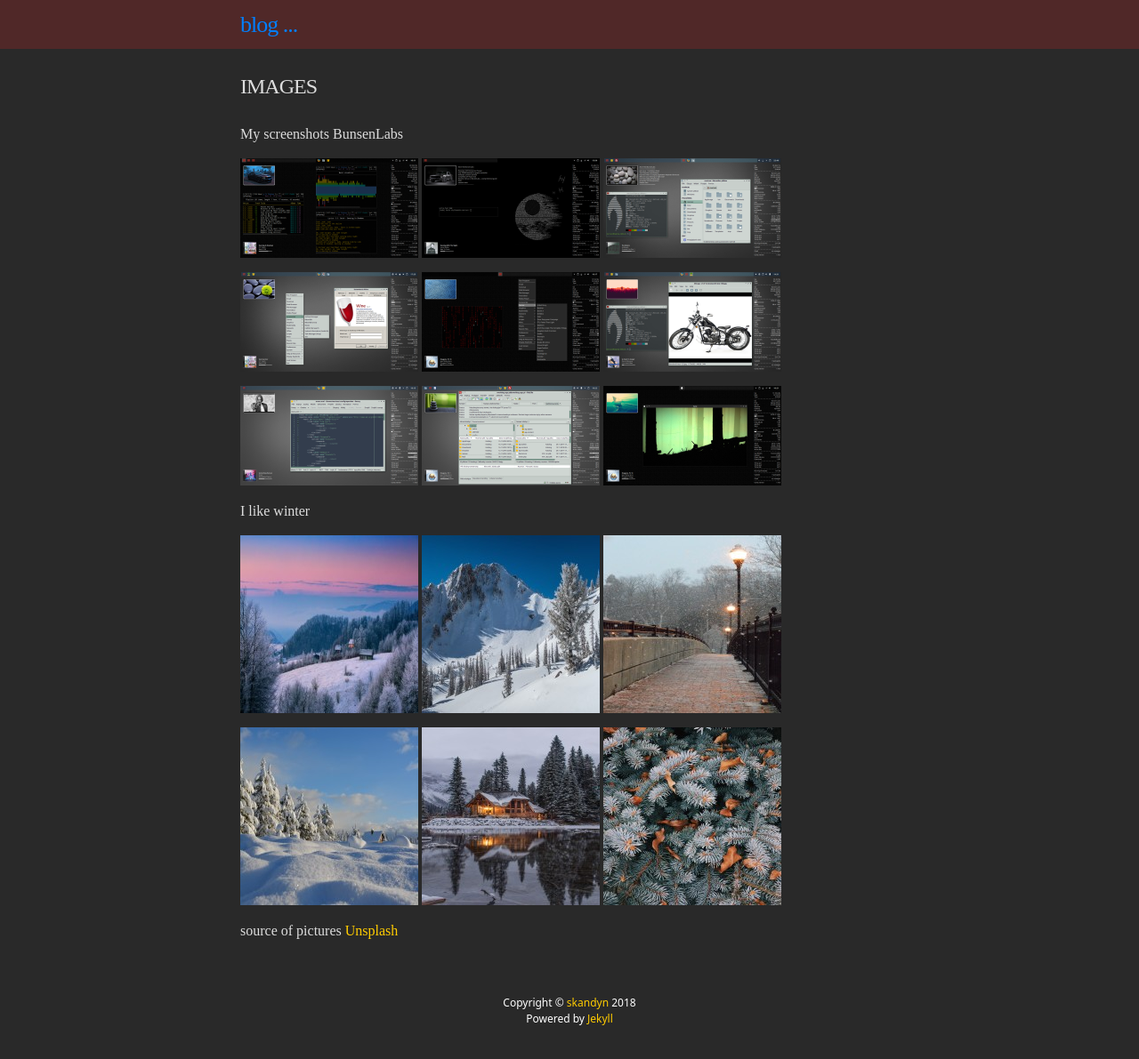
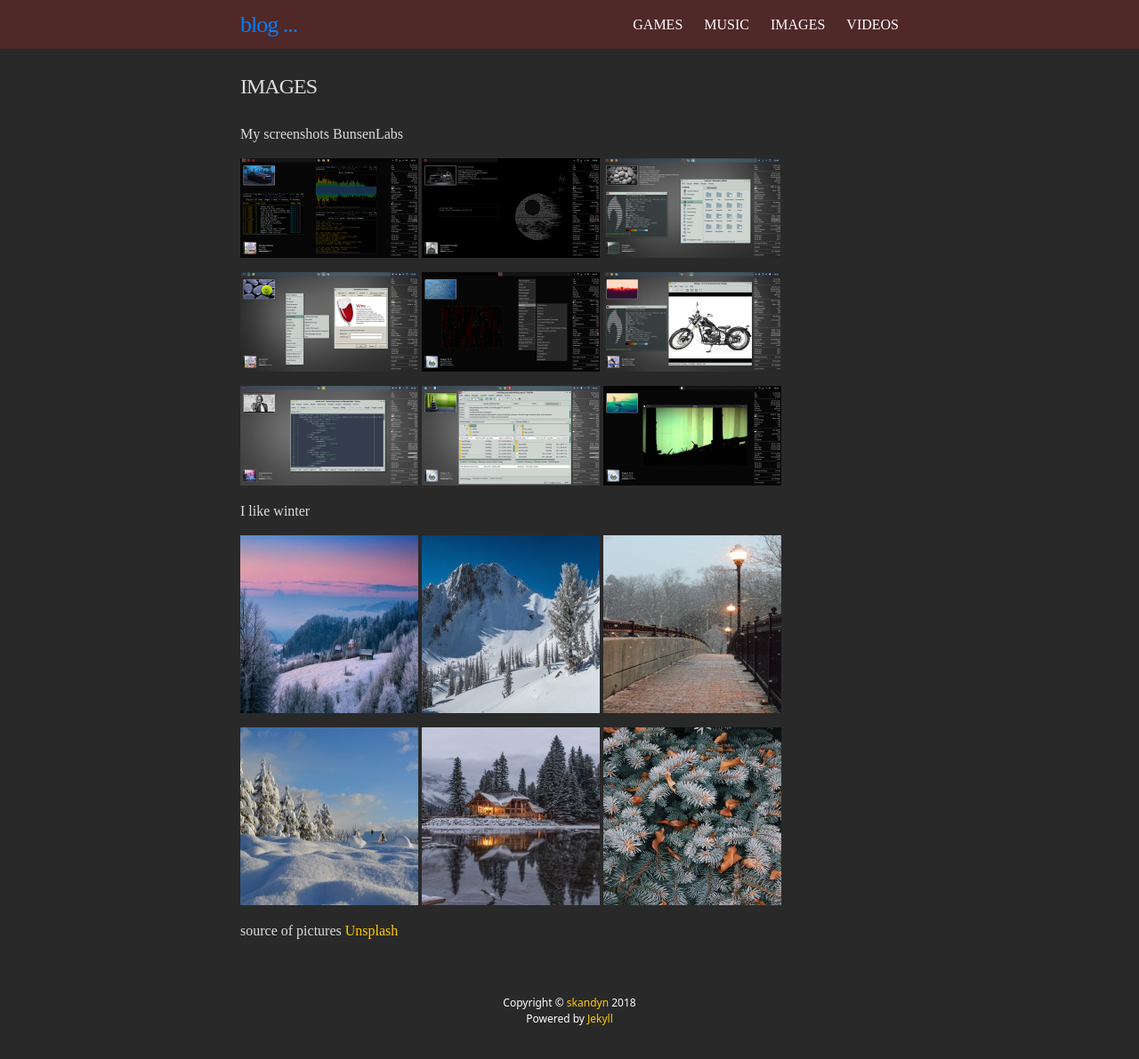
Before and after one commit to skandyn-sh/skandyn-sh.github.io, a Jekyll site: the page built from photos.html, in a window 1280 px wide. Shown: the whole page at 89% size. Built offline with Jekyll 4.4.1, drawn with Linux system fonts in a browser that asks for light colours; nearby versions of some CDN libraries; library files that are not in the unit come from our copies; comment, search, counter and statistics services are not loaded.

Commit message:
Update header.html

```diff
--- a/_includes/header.html
+++ b/_includes/header.html
@@ -11,10 +11,10 @@
 
       <div class="trigger">
         {% for page in site.pages %}
-          {% if my_page.title and my_page.autogen == nil %}
-          <a class="page-link" href="{{ my_page.url | relative_url }}">{{ my_page.title | escape }}</a>
+          {% if page.title %}
+          <a class="page-link" href="{{ page.url | prepend: site.baseurl }}">{{ page.title }}</a>
           {% endif %}
-          {% endfor %}
+        {% endfor %}
       </div>
     </nav>
 
```
